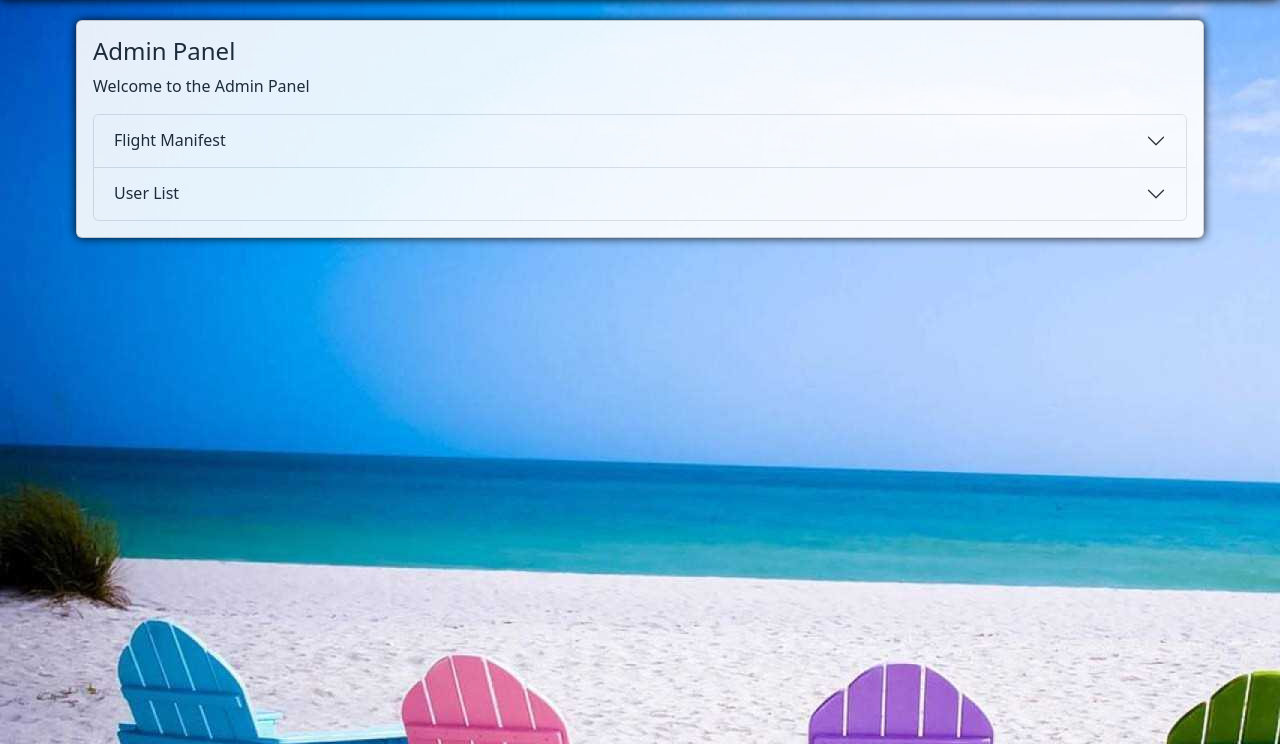
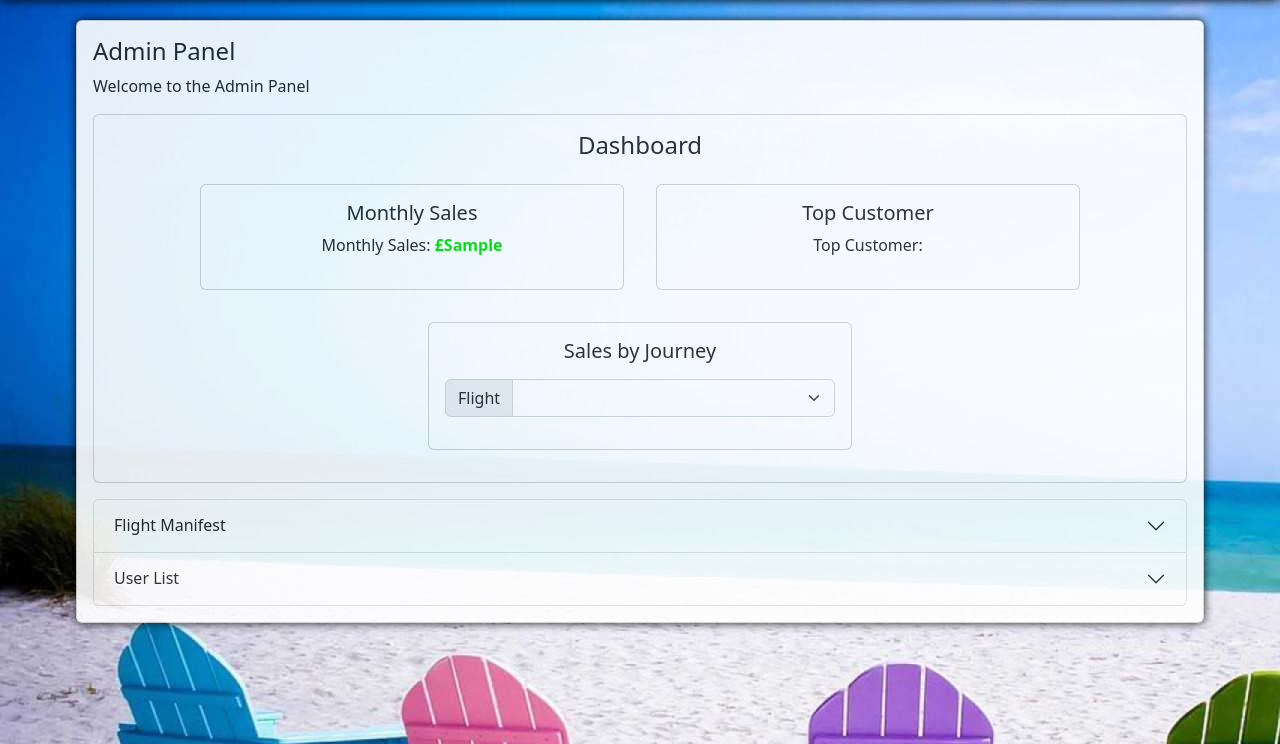
Before and after one commit to Sp0xF8/FlaskSQLCoursework, a Flask app: template website/templates/admin.html in a window 1280 px wide. Shown: the part 56-800 px from the top of the page. Run offline with Flask 3, Linux system fonts and the light colour scheme; the template is opened without the code that fills it: most values are stand-ins (such as "Sample title", 1, 10 or a date in 2020).

Commit message:
working push

```diff
--- a/website/auth.py
+++ b/website/auth.py
@@ -137,6 +137,8 @@ def admin():
         flash('You require greater permissions to access this page!', category='error')
         return redirect(url_for('views.restricted'))
 
+
+
     if request.method == 'POST':
 
         if (request.form.get('action') == 'deleteUser'):
@@ -156,7 +158,8 @@ def admin():
 
     return render_template("admin.html",
             userList=users,
-            flightList=flights)
+            flightList=flights,
+            monthly_sales=Ticket.getMonthlySales())
 
 @auth.route('/processPayment', methods=['GET', 'POST'])
 def processPayment():
--- a/website/templates/admin.html
+++ b/website/templates/admin.html
@@ -20,6 +20,29 @@
     .ma{
         margin: auto;
     }
+
+    .dashboard_container{
+        display: flex;
+        justify-content: center;
+        align-items: center;
+        flex-wrap: wrap;
+    }
+
+    #profit {
+        color: rgb(0, 224, 0);
+    }
+    .dashboard_container > .card {
+        width: 40%;
+        margin: 1rem;
+    }
+
+    @media (max-width: 768px) {
+        .dashboard_container > .card {
+            width: 100%;
+
+        }
+
+    }
 </style>
 
 
@@ -28,6 +51,47 @@
         <div class="card-body">
             <h4 class="card-title">Admin Panel</h4>
             <p class="card-text">Welcome to the Admin Panel</p>
+
+
+            <div class="card mb-3">
+                <div class="card-body">
+                    <h4 class="card-title TaC">Dashboard</h4>
+                    <div class="dashboard_container">
+
+                        <div class="card" id="monthly_sales">
+                            <div class="card-body TaC">
+                                <h5>Monthly Sales</h5>
+                                <p>Monthly Sales: <b id="profit">£{{monthly_sales}}</b></p>
+                            </div>
+                        </div>
+
+                        <div class="card" id="top_customers">
+                            <div class="card-body TaC">
+                                <h5>Top Customer</h5>
+                                <p>Top Customer:</p>
+                            </div>
+                        </div>
+
+                        <div class="card" id="sales_by_journey">
+                            <div class="card-body TaC">
+                                <h5>Sales by Journey</h5>
+                                <p></p>
+
+                                <div class="input-group mb-3">
+                                    <label class="input-group-text" for="departure">Flight</label>
+                                    <select class="form-select" id="departure">
+                                        <option></option>
+                                        {% for flight in flightList %}
+                                        <option value="flight[0]">{{flight[1]}} -> {{flight[2]}}</option>
+                                        {% endfor %}
+                                    </select>
+                                </div>
+                            </div>
+                        </div>
+                    </div>
+
+                </div>
+            </div>
 
 
 
```
Also changed, not shown: website/sqlHandeling.py (+47 -2 lines).
